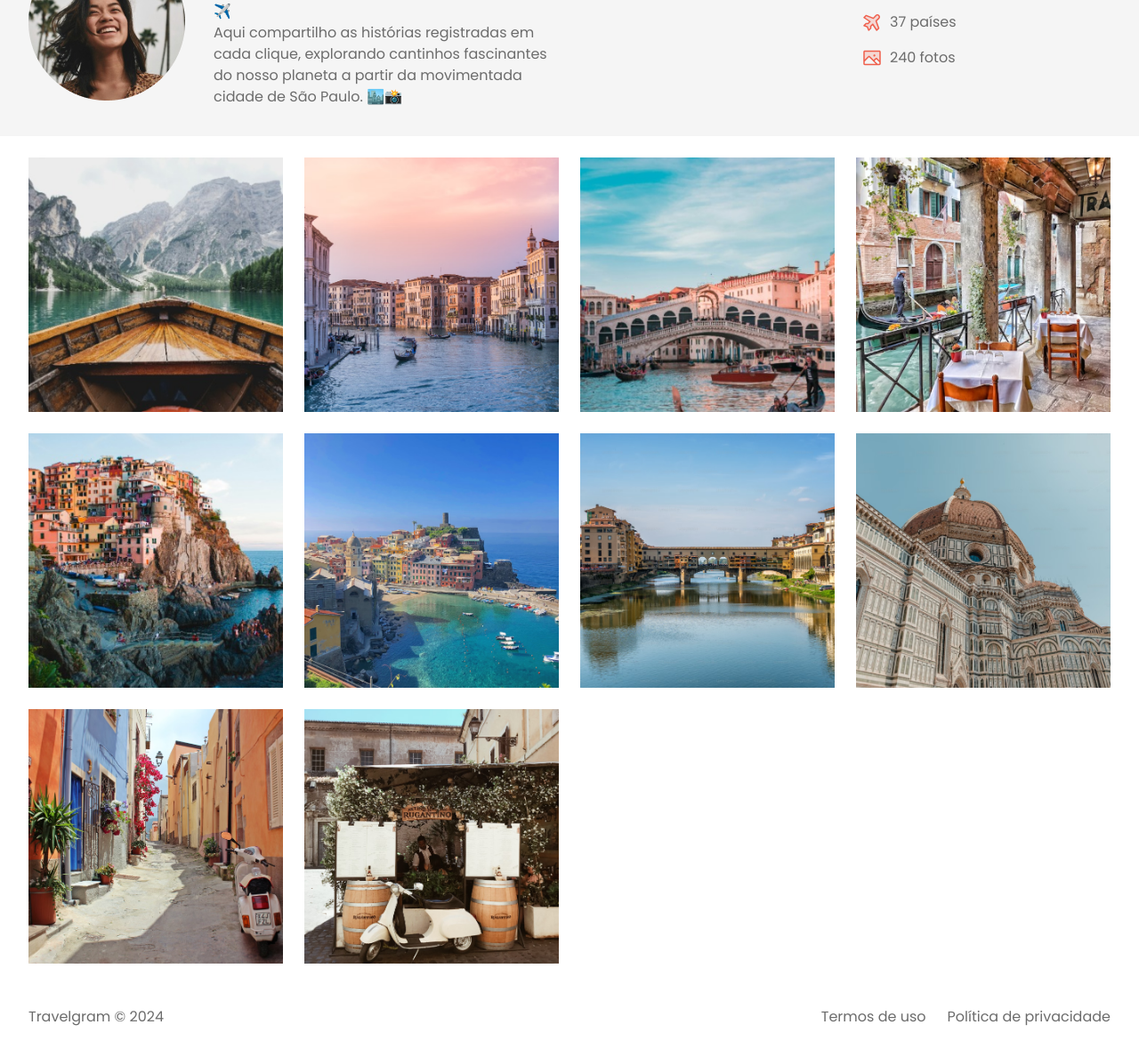
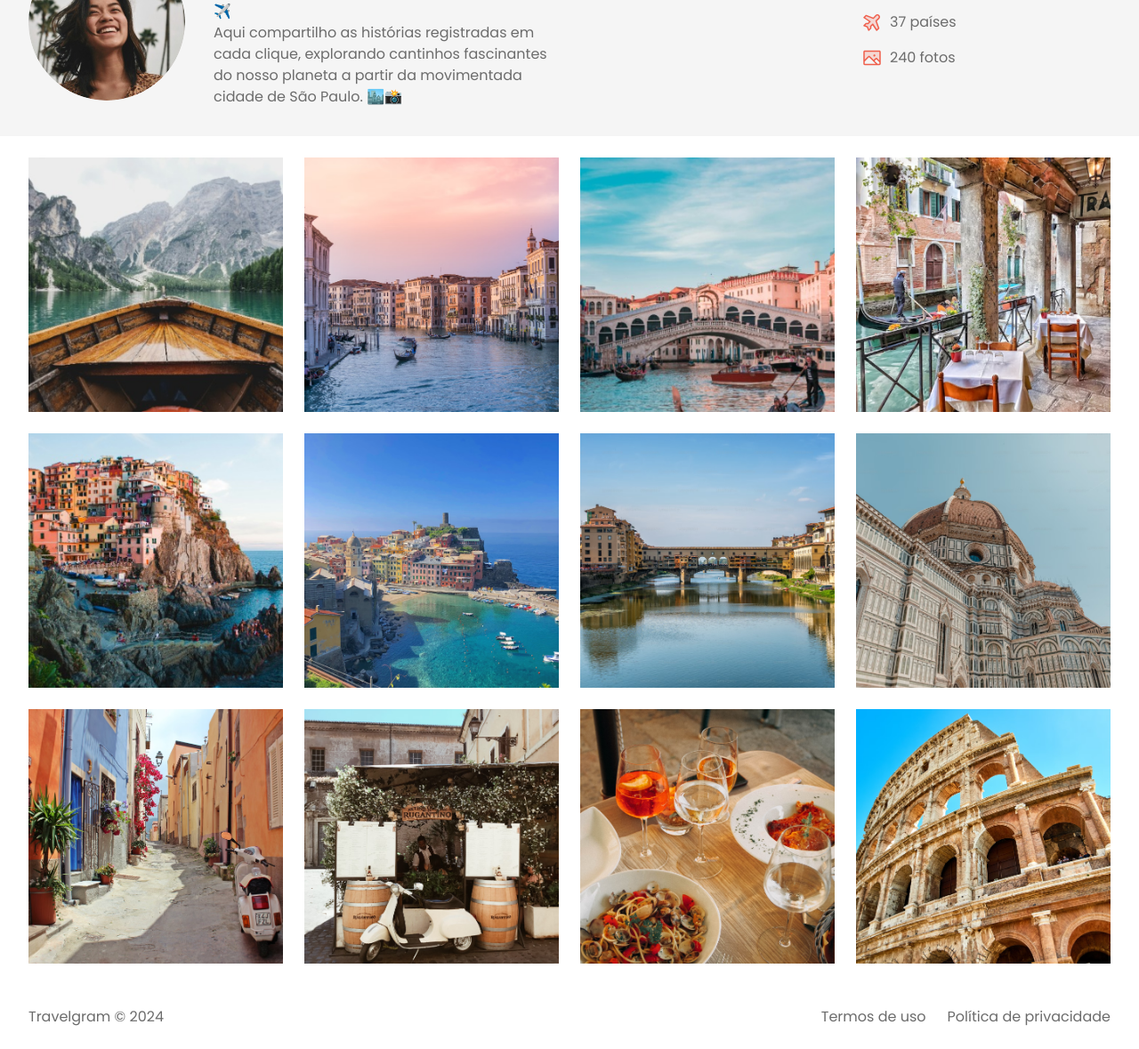
Before and after one commit to emersonescodes/travelgram, a plain HTML site: page index.html in a window 1280 px wide. Shown: the part 199-1378 px from the top of the page at 89% size. Drawn offline with Linux system fonts and the light colour scheme.

Commit message:
final project

```diff
--- a/index.html
+++ b/index.html
@@ -73,6 +73,8 @@
         <img src="assets/images/Image 08.png" alt="...">
         <img src="assets/images/Image 09.png" alt="...">
         <img src="assets/images/Image 10.png" alt="...">
+        <img src="assets/images/Image 11.png" alt="...">
+        <img src="assets/images/Image 12.png" alt="...">
     </main>
     <footer class="container">
         <span>Travelgram &copy; 2024</span>
--- a/styles/header.css
+++ b/styles/header.css
@@ -13,6 +13,13 @@ header .container {
     align-items: center;
     gap: 32px;
     font-variant: var(--text-md);
+}
+
+#profile img {
+    width: 176px;
+    height: 176px;
+    object-fit: cover;
+    border-radius: 50%;
 }
 
 #profile > div {
```
